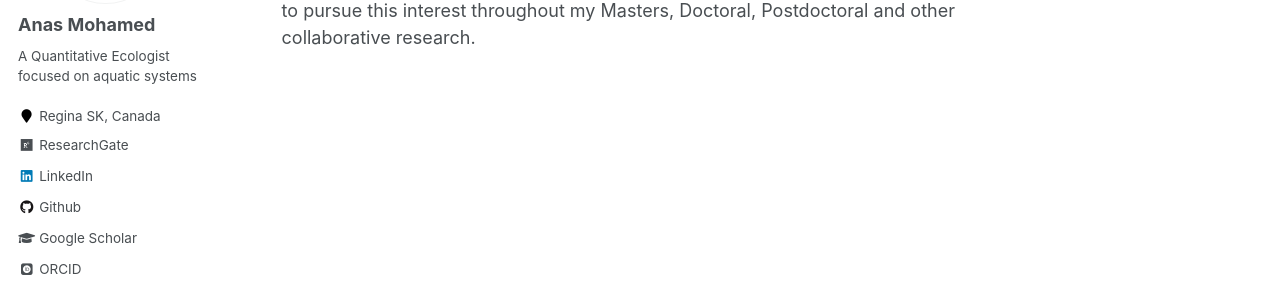
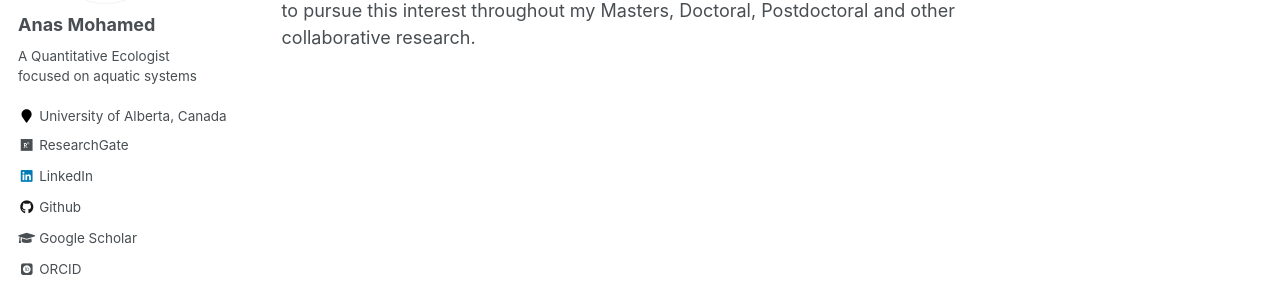
Before and after one commit to AnasMUM/AnasMUM.github.io, a Jekyll site: the page built from _pages/about.md, in a window 1280 px wide. Shown: the part 379-679 px from the top of the page. Built offline with Jekyll 4.4.1, drawn with Linux system fonts in a browser that asks for light colours; some web fonts are replaced.

Commit message:
Update _config.yml

```diff
--- a/_config.yml
+++ b/_config.yml
@@ -83,7 +83,7 @@ author:
   name             : "Anas Mohamed"
   avatar           : "IMG_20200905_152510~2-02_ed.jpg"
   bio              : "A Quantitative Ecologist focused on aquatic systems"
-  location         : "Regina SK, Canada"
+  location         : "University of Alberta, Canada"
   employer         :
   pubmed           : #"https://www.ncbi.nlm.nih.gov/pubmed/?term=john+snow"
   googlescholar    : "https://scholar.google.ca/citations?user=Mp51pWYAAAAJ&hl=en"
```
